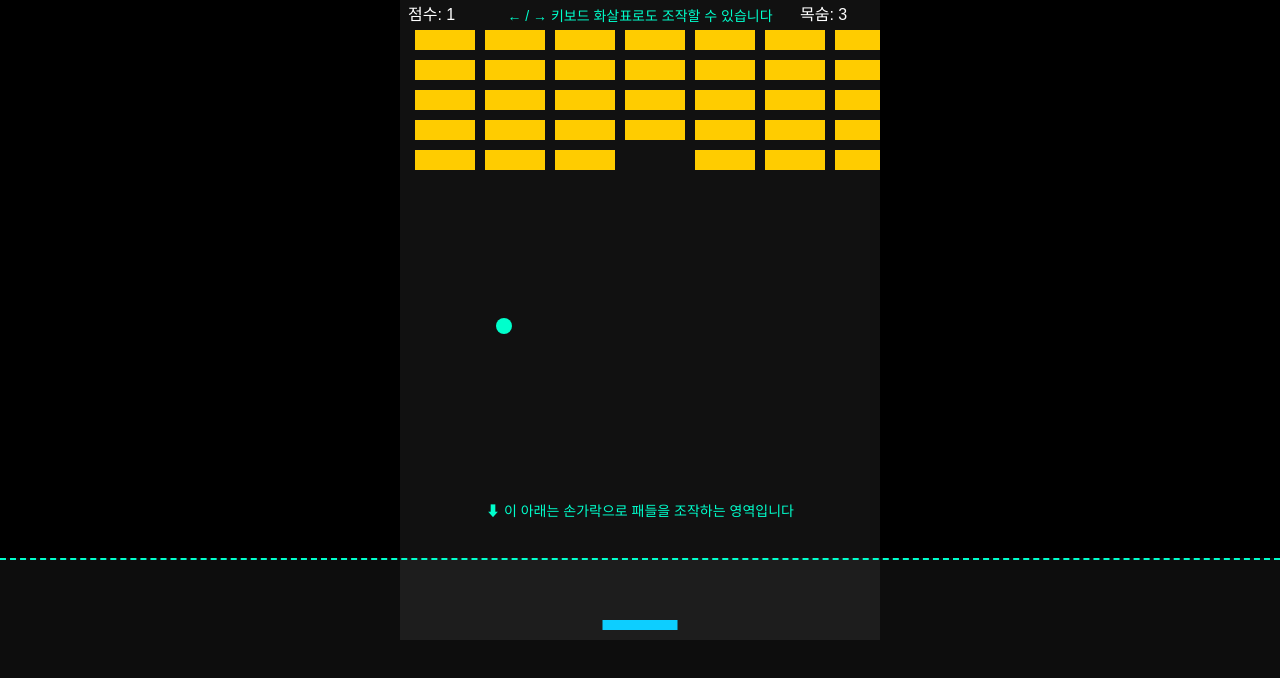
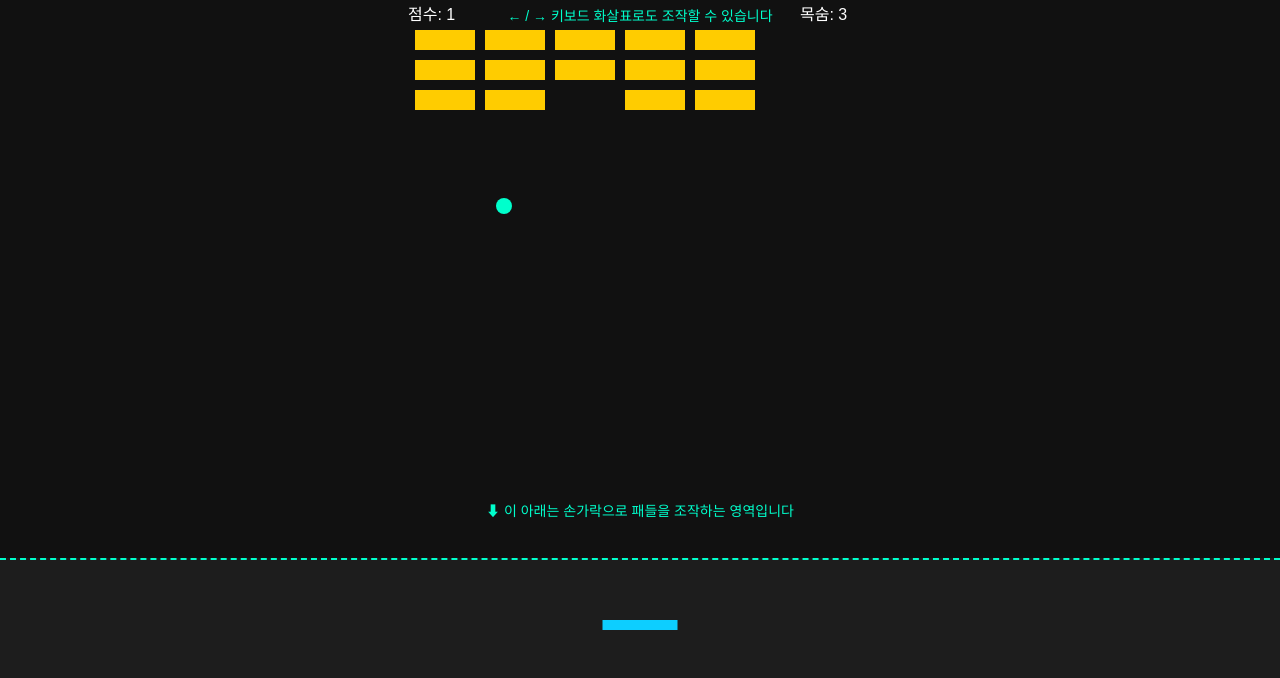
Before and after one commit to ydwon016/BreakOutBricks, a plain HTML site: page index.html in a window 1280 px wide. Drawn offline with Linux system fonts and the light colour scheme.

Commit message:
Update index.html
레벨에 따라서 게임 조건을 다르게 설정함.

```diff
--- a/index.html
+++ b/index.html
@@ -2,7 +2,7 @@
 <html lang="ko">
 <head>
   <meta charset="UTF-8">
-  <title>Breakout 게임 (터치 + 키보드 조작)</title>
+  <title>Breakout 게임 (터치 + 키보드 조작) with 레벨 시스템</title>
   <style>
     body { margin: 0; background: #000; overflow: hidden; touch-action: none; }
     canvas { display: block; margin: 0 auto; background: #111; }
@@ -39,34 +39,90 @@ window.onload = function() {
   const canvas = document.getElementById("gameCanvas");
   const ctx = canvas.getContext("2d");
 
+  // 패들
   let paddleHeight = 10;
   let paddleWidth = 75;
   let paddleX = (canvas.width - paddleWidth) / 2;
   let rightPressed = false;
   let leftPressed = false;
 
+  // 공 초기 위치
   let ballRadius = 8;
   let x = canvas.width / 2;
   let y = canvas.height - 30;
-  let dx = 2;
-  let dy = -2;
 
-  let brickRowCount = 5;
-  let brickColumnCount = 7;
+  // 점수, 목숨
+  let score = 0;
+  let lives = 3;
+
+  // 레벨 시스템 변수
+  let currentLevel = 1;
+  const levels = [
+    { rows: 3, cols: 5, ballSpeed: 2, bgColor: '#111' },
+    { rows: 5, cols: 7, ballSpeed: 3, bgColor: '#222' },
+    { rows: 7, cols: 9, ballSpeed: 4, bgColor: '#333' }
+  ];
+  let brickRowCount, brickColumnCount;
+  let dx, dy;
+  let bricks = [];
+
+  // 브릭 크기 및 간격
   let brickWidth = 60;
   let brickHeight = 20;
   let brickPadding = 10;
   let brickOffsetTop = 30;
   let brickOffsetLeft = 15;
 
-  let score = 0;
-  let lives = 3;
+  // 브릭 초기화
+  function initBricks() {
+    bricks = [];
+    for (let c = 0; c < brickColumnCount; c++) {
+      bricks[c] = [];
+      for (let r = 0; r < brickRowCount; r++) {
+        bricks[c][r] = { x: 0, y: 0, status: 1 };
+      }
+    }
+  }
 
-  let bricks = [];
-  for(let c = 0; c < brickColumnCount; c++) {
-    bricks[c] = [];
-    for(let r = 0; r < brickRowCount; r++) {
-      bricks[c][r] = { x: 0, y: 0, status: 1 };
+  // 레벨 초기화
+  function initLevel(level) {
+    const cfg = levels[level - 1] || levels[levels.length - 1];
+    brickRowCount = cfg.rows;
+    brickColumnCount = cfg.cols;
+    dx = cfg.ballSpeed;
+    dy = -cfg.ballSpeed;
+    document.body.style.background = cfg.bgColor;
+    initBricks();
+    score = 0;
+  }
+
+  // 다음 레벨 이동
+  function nextLevel() {
+    currentLevel++;
+    if (currentLevel > levels.length) {
+      alert('모든 스테이지 클리어! 축하합니다!');
+      document.location.reload();
+    } else {
+      initLevel(currentLevel);
+    }
+  }
+
+  // 충돌 검사
+  function collisionDetection() {
+    for (let c = 0; c < brickColumnCount; c++) {
+      for (let r = 0; r < brickRowCount; r++) {
+        let b = bricks[c][r];
+        if (b.status === 1 &&
+            x > b.x && x < b.x + brickWidth &&
+            y > b.y && y < b.y + brickHeight) {
+          dy = -dy;
+          b.status = 0;
+          score++;
+          if (score === brickRowCount * brickColumnCount) {
+            nextLevel();
+          }
+        }
+      }
     }
   }
 
@@ -87,11 +143,11 @@ window.onload = function() {
   }
 
   function drawBricks() {
-    for(let c = 0; c < brickColumnCount; c++) {
-      for(let r = 0; r < brickRowCount; r++) {
-        if(bricks[c][r].status == 1) {
-          let brickX = (c * (brickWidth + brickPadding)) + brickOffsetLeft;
-          let brickY = (r * (brickHeight + brickPadding)) + brickOffsetTop;
+    for (let c = 0; c < brickColumnCount; c++) {
+      for (let r = 0; r < brickRowCount; r++) {
+        if (bricks[c][r].status === 1) {
+          let brickX = c * (brickWidth + brickPadding) + brickOffsetLeft;
+          let brickY = r * (brickHeight + brickPadding) + brickOffsetTop;
           bricks[c][r].x = brickX;
           bricks[c][r].y = brickY;
           ctx.beginPath();
@@ -116,25 +172,6 @@ window.onload = function() {
     ctx.fillText("목숨: " + lives, canvas.width - 80, 20);
   }
 
-  function collisionDetection() {
-    for(let c = 0; c < brickColumnCount; c++) {
-      for(let r = 0; r < brickRowCount; r++) {
-        let b = bricks[c][r];
-        if(b.status == 1) {
-          if(x > b.x && x < b.x + brickWidth && y > b.y && y < b.y + brickHeight) {
-            dy = -dy;
-            b.status = 0;
-            score++;
-            if(score == brickRowCount * brickColumnCount) {
-              alert("축하합니다! 모든 벽돌을 깼습니다!");
-              document.location.reload();
-            }
-          }
-        }
-      }
-    }
-  }
-
   function draw() {
     ctx.clearRect(0, 0, canvas.width, canvas.height);
     drawBricks();
@@ -144,30 +181,30 @@ window.onload = function() {
     drawLives();
     collisionDetection();
 
-    if(rightPressed) paddleX += 5;
-    else if(leftPressed) paddleX -= 5;
+    if (rightPressed) paddleX += 5;
+    if (leftPressed) paddleX -= 5;
 
-    if(paddleX < 0) paddleX = 0;
-    if(paddleX + paddleWidth > canvas.width) paddleX = canvas.width - paddleWidth;
+    if (paddleX < 0) paddleX = 0;
+    if (paddleX + paddleWidth > canvas.width) paddleX = canvas.width - paddleWidth;
 
-    if(x + dx > canvas.width - ballRadius || x + dx < ballRadius) {
+    if (x + dx > canvas.width - ballRadius || x + dx < ballRadius) {
       dx = -dx;
     }
-    if(y + dy < ballRadius) {
+    if (y + dy < ballRadius) {
       dy = -dy;
-    } else if(y + dy > canvas.height - ballRadius - 10) {
-      if(x > paddleX && x < paddleX + paddleWidth) {
+    } else if (y + dy > canvas.height - ballRadius - 10) {
+      if (x > paddleX && x < paddleX + paddleWidth) {
         dy = -dy;
       } else {
         lives--;
-        if(!lives) {
+        if (!lives) {
           alert("게임 오버!");
           document.location.reload();
         } else {
           x = canvas.width / 2;
           y = canvas.height - 30;
-          dx = 2;
-          dy = -2;
+          dx = levels[currentLevel - 1].ballSpeed;
+          dy = -levels[currentLevel - 1].ballSpeed;
           paddleX = (canvas.width - paddleWidth) / 2;
         }
       }
@@ -175,29 +212,30 @@ window.onload = function() {
 
     x += dx;
     y += dy;
-
     requestAnimationFrame(draw);
   }
 
+  // 터치 컨트롤
   document.getElementById("touch-area").addEventListener("touchmove", function(e) {
     const touchX = e.touches[0].clientX;
     const rect = canvas.getBoundingClientRect();
-    const canvasX = touchX - rect.left;
-    paddleX = canvasX - paddleWidth / 2;
+    paddleX = touchX - rect.left - paddleWidth / 2;
     if (paddleX < 0) paddleX = 0;
     if (paddleX + paddleWidth > canvas.width) paddleX = canvas.width - paddleWidth;
   });
 
+  // 키보드 컨트롤
   document.addEventListener("keydown", function(e) {
-    if(e.key === "Right" || e.key === "ArrowRight") rightPressed = true;
-    else if(e.key === "Left" || e.key === "ArrowLeft") leftPressed = true;
+    if (e.key === "ArrowRight") rightPressed = true;
+    if (e.key === "ArrowLeft") leftPressed = true;
+  });
+  document.addEventListener("keyup", function(e) {
+    if (e.key === "ArrowRight") rightPressed = false;
+    if (e.key === "ArrowLeft") leftPressed = false;
   });
 
-  document.addEventListener("keyup", function(e) {
-    if(e.key === "Right" || e.key === "ArrowRight") rightPressed = false;
-    else if(e.key === "Left" || e.key === "ArrowLeft") leftPressed = false;
-  });
-
+  // 게임 시작
+  initLevel(currentLevel);
   draw();
 };
 </script>
```
